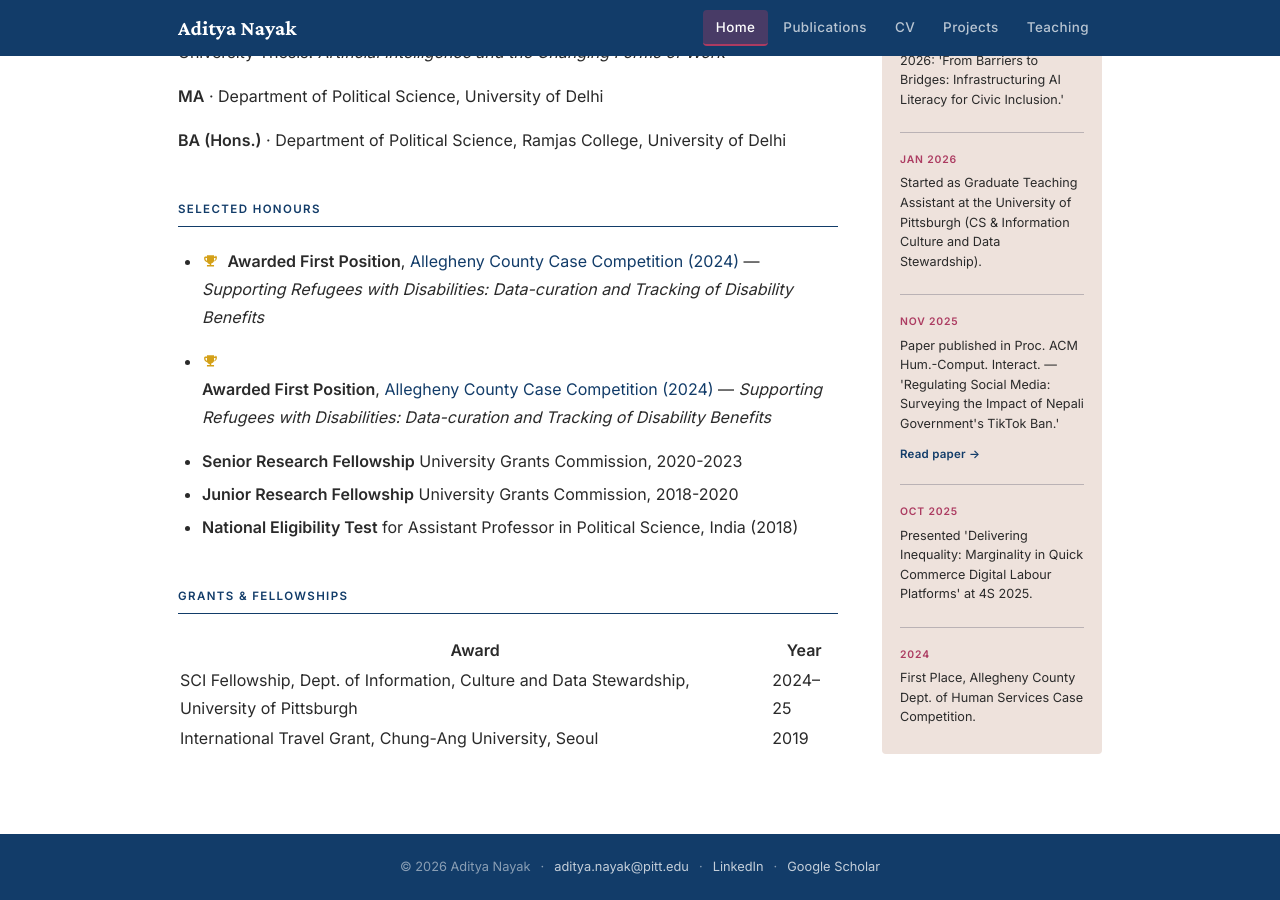
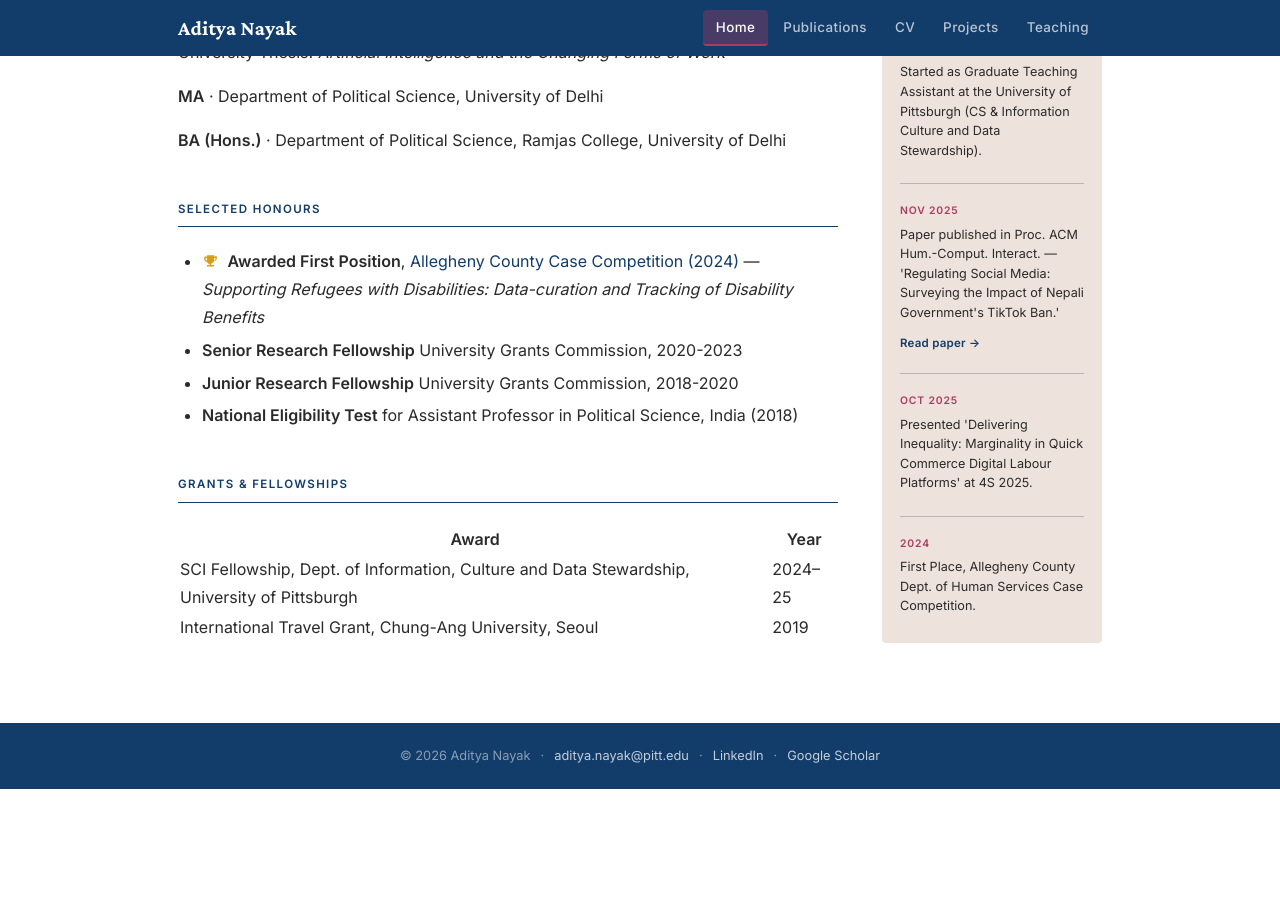
Before and after one commit to adityanayak-info/adityanayak-info.github.io, a Jekyll site: the page built from index.md, in a window 1280 px wide and 900 px high, scrolled down 1297 px. Built offline with Jekyll 4.4.1, drawn with Linux system fonts in a browser that asks for light colours; after the commit the page ends 2086 px from its top, so only the background shows below that.

Commit message:
Update index.md

```diff
--- a/index.md
+++ b/index.md
@@ -109,8 +109,6 @@ Thesis: *Artificial Intelligence and the Changing Forms of Work*
 ## Selected Honours
 
 - <span><svg xmlns="http://www.w3.org/2000/svg" viewBox="0 0 24 24" fill="#D4A017" width="17" height="17" style="display:inline-block;vertical-align:-3px;margin-right:4px"><path d="M19 5h-2V3H7v2H5c-1.1 0-2 .9-2 2v1c0 2.55 1.92 4.63 4.39 4.94.63 1.5 1.98 2.63 3.61 2.96V17H7v2h10v-2h-4v-2.1c1.63-.33 2.98-1.46 3.61-2.96C19.08 11.63 21 9.55 21 7V6c0-1.1-.9-2-2-2zM7 10.82C5.84 10.4 5 9.3 5 8V7h2v3.82zm12-2.82c0 1.3-.84 2.4-2 2.82V7h2v1z"/></svg></span> **Awarded First Position**, [Allegheny County Case Competition (2024)](https://www.sci.pitt.edu/news/sci-phd-student-wins-allegheny-county-competition-supporting-refugees){:target="_blank"} — *Supporting Refugees with Disabilities: Data-curation and Tracking of Disability Benefits*
-
-- <svg xmlns="http://www.w3.org/2000/svg" viewBox="0 0 24 24" fill="#D4A017" width="17" height="17" style="display:inline-block;vertical-align:-3px;margin-right:4px"><path d="M19 5h-2V3H7v2H5c-1.1 0-2 .9-2 2v1c0 2.55 1.92 4.63 4.39 4.94.63 1.5 1.98 2.63 3.61 2.96V17H7v2h10v-2h-4v-2.1c1.63-.33 2.98-1.46 3.61-2.96C19.08 11.63 21 9.55 21 7V6c0-1.1-.9-2-2-2zM7 10.82C5.84 10.4 5 9.3 5 8V7h2v3.82zm12-2.82c0 1.3-.84 2.4-2 2.82V7h2v1z"/></svg> **Awarded First Position**, [Allegheny County Case Competition (2024)](https://www.sci.pitt.edu/news/sci-phd-student-wins-allegheny-county-competition-supporting-refugees){:target="_blank"} — *Supporting Refugees with Disabilities: Data-curation and Tracking of Disability Benefits*
 - **Senior Research Fellowship** University Grants Commission, 2020-2023
 - **Junior Research Fellowship** University Grants Commission, 2018-2020
 - **National Eligibility Test** for Assistant Professor in Political Science, India (2018)
```
